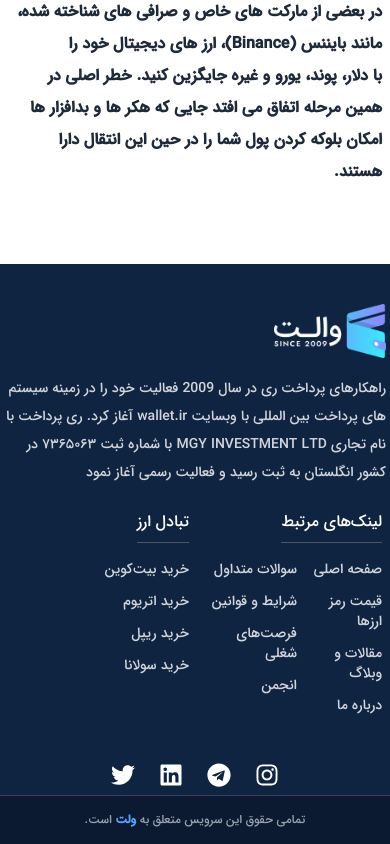
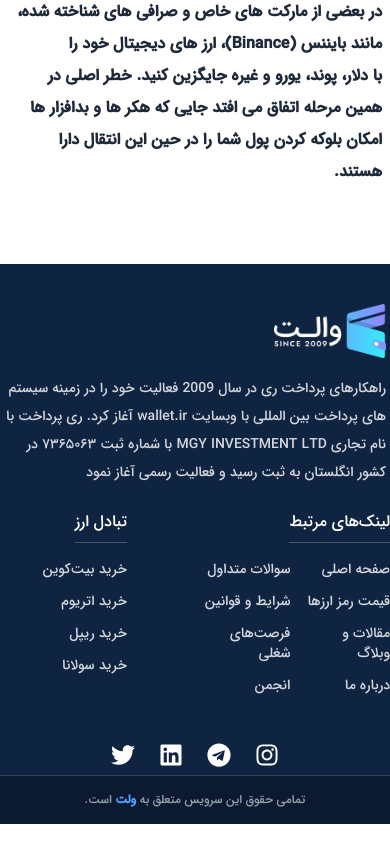
Before and after one commit to Arefe81/coin-project, a Next.js app: page / in a window 390 px wide. Shown: the part 1880-2724 px from the top of the page. Built offline with nearby package versions, Linux system fonts and the light colour scheme; no server answers.

Commit message:
akhrin eslah

```diff
--- a/app/components/layout/Footer.tsx
+++ b/app/components/layout/Footer.tsx
@@ -11,7 +11,7 @@ import {
 export default function Footer() {
   return (
     <footer dir="rtl" className="bg-[#0F2440] text-white mt-1 w-full">
-      <div className="max-w-[1140px] mx-auto py-10 grid grid-cols-1 md:grid-cols-3  md:gap-18 text-right">
+      <div className="max-w-[1140px] mx-auto py-10 grid grid-cols-1 md:grid-cols-3   md:gap-18 text-right">
 
         {/* توضیحات و لوگو */}
         <div className="flex flex-col mx-1">
@@ -30,14 +30,14 @@ export default function Footer() {
         </div>
 
 
-        <div className="grid grid-cols-2 gap-3 md:gap-20 md:col-span-2">
+        <div className="grid grid-cols-2  md:gap-20  md:col-span-2">
 
 
-          <div className=" px-2">
+          <div className=" ">
             <h3 className="md:text-xl md:font-bold mb-4 border-b border-gray-600 pb-2  inline-block">
               لینک‌های مرتبط
             </h3>
-            <div className="flex flex-row gap-2 md:gap-8">
+            <div className="flex flex-row gap-4 md:gap-8">
               <ul className=" text-sm md:text-md space-y-3    text-gray-300">
                 <li className=" "><a href="#">صفحه اصلی</a></li>
                 <li><a href="#">قیمت رمز ارزها</a></li>
@@ -55,12 +55,12 @@ export default function Footer() {
           </div>
 
 
-          <div className=" ">
+          <div className="pr-17 ">
             <h3 className="text-md md:text-xl  md:font-bold mb-4 border-b border-gray-600 pb-2 inline-block">
               تبادل ارز
             </h3>
-            <div className="flex flex-row md:gap-8">
-            <ul className=" text-md text-sm  space-y-3   text-gray-300">
+            <div className="flex flex-row   md:gap-8">
+            <ul className="  text-sm  space-y-3   text-gray-300">
               <li><a href="#">خرید بیت‌کوین</a></li>
               <li><a href="#">خرید اتریوم</a></li>
               <li><a href="#">خرید ریپل</a></li>
--- a/app/components/pages/CoinsTable.tsx
+++ b/app/components/pages/CoinsTable.tsx
@@ -19,6 +19,11 @@ const fetchCoins = async (page: number, search: string): Promise<CoinItem[]> =>
 export default function CoinsTable() {
   const [search, setSearch] = useState("");
   const [page, setPage] = useState(1);
+  const [openIndex, setOpenIndex] = useState<number | null>(null);
+
+  const toggleRow = (index: number) => {
+    setOpenIndex(openIndex === index ? null : index);
+  };
 
   const { data: coins = [], isLoading, isError } = useQuery({
     queryKey: ["coins", page, search],
@@ -35,7 +40,7 @@ export default function CoinsTable() {
   return (
     <div className="max-w-[1140px] mx-auto">
 
-
+      {/* ✅ Desktop Table — بدون تغییر */}
       <div className="hidden md:block bg-white rounded-2xl shadow overflow-hidden">
         <table className="w-full text-center table-fixed">
           <thead className="bg-gray-200 text-gray-900">
@@ -110,7 +115,7 @@ export default function CoinsTable() {
         </table>
       </div>
 
-{/* ✅ Mobile List with Desktop Alignment Style */}
+      {/* ✅ Mobile Accordion Version */}
       <div className="md:hidden bg-white rounded-2xl shadow overflow-hidden">
 
         {/* Header */}
@@ -120,31 +125,36 @@ export default function CoinsTable() {
           <p>تغییر روزانه</p>
         </div>
 
-  {coins.map((coin, index) => (
+        {coins.map((coin, index) => {
+          const isOpen = openIndex === index;
+
+          return (
             <div
               key={coin.id}
-      className={`${index % 2 === 0 ? "bg-white" : "bg-gray-50"}`}
+              onClick={() => toggleRow(index)}
+              className={`cursor-pointer transition-all duration-300 ${
+                index % 2 === 0 ? "bg-white" : "bg-gray-100"
+              }`}
             >
               <div className="grid grid-cols-3 items-center py-4 px-2 text-center">
 
-
-        <div className="flex items-center text-sm justify-start gap-1 ">
+                <div className="flex items-center text-sm justify-start gap-1">
                   <img
                     src={coin.icon}
                     alt={coin.fa_name}
-            className="w-10 h-10 rounded-full object-cover"
+                    className="w-8 h-8 rounded-full object-cover"
                   />
                   <div className="text-right leading-tight">
-            <p className=" text-md pb-1">{coin.fa_name}</p>
-            <p className="text-xs text-gray-500">{coin.currency_code}</p>
+                    <p className="text-md pb-1">{coin.fa_name}</p>
+                    <p className="text-xs text-gray-500">
+                      {coin.currency_code}
+                    </p>
                   </div>
                 </div>
-
 
                 <p className="font-medium">
                   ${Number(coin.price).toLocaleString()}
                 </p>
-
 
                 <p
                   className={`font-bold whitespace-nowrap ${
@@ -157,6 +167,12 @@ export default function CoinsTable() {
                 </p>
               </div>
 
+              {/* Accordion Content */}
+              <div
+                className={`transition-all duration-500 overflow-hidden ${
+                  isOpen ? "max-h-40 opacity-100" : "max-h-0 opacity-0"
+                }`}
+              >
                 <div className="px-4 pb-4">
                   <div className="flex justify-between text-sm">
                     <p className="text-gray-800">فروش به والت:</p>
@@ -179,12 +195,12 @@ export default function CoinsTable() {
                   </Link>
                 </div>
               </div>
-  ))}
+            </div>
+          );
+        })}
       </div>
 
-
       <Pagination currentPage={page} totalPages={10} onPageChange={setPage} />
-
     </div>
   );
 }
```
Lines whose indentation alone changed are shown as unchanged.
